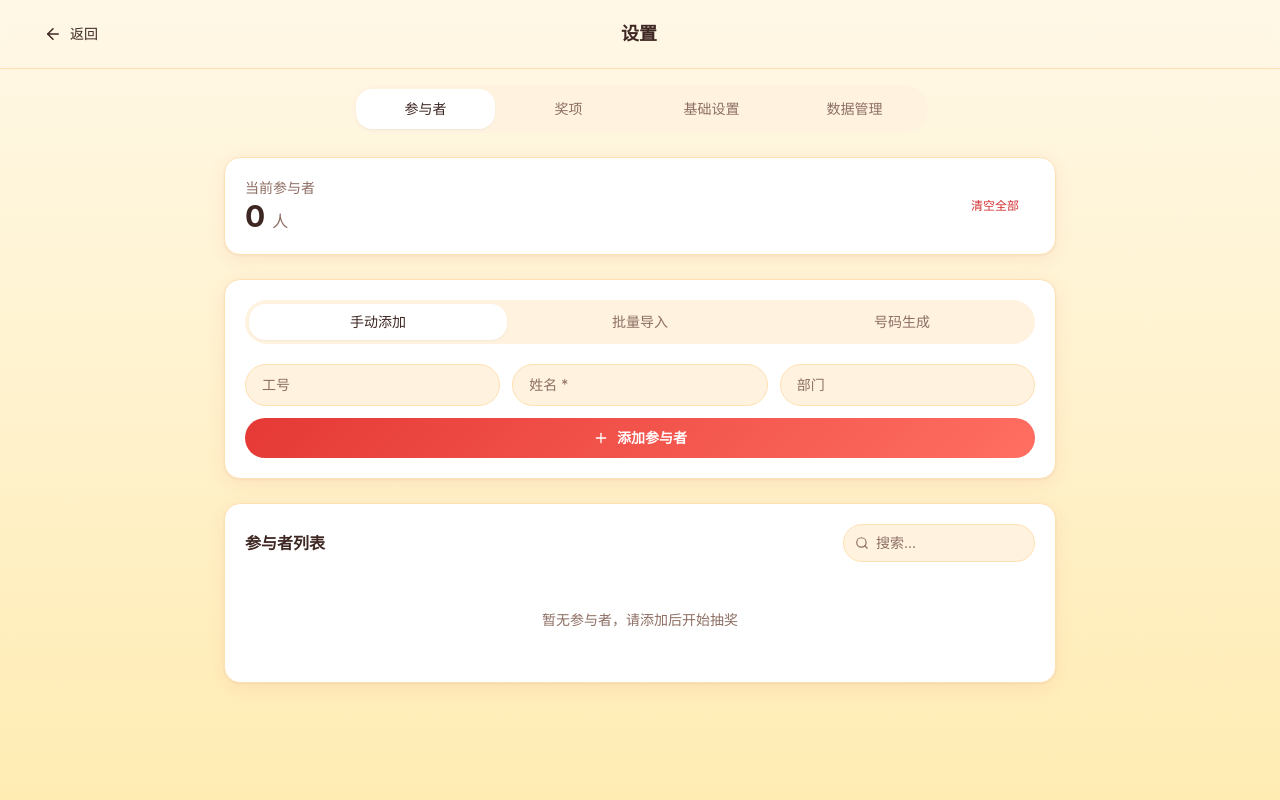
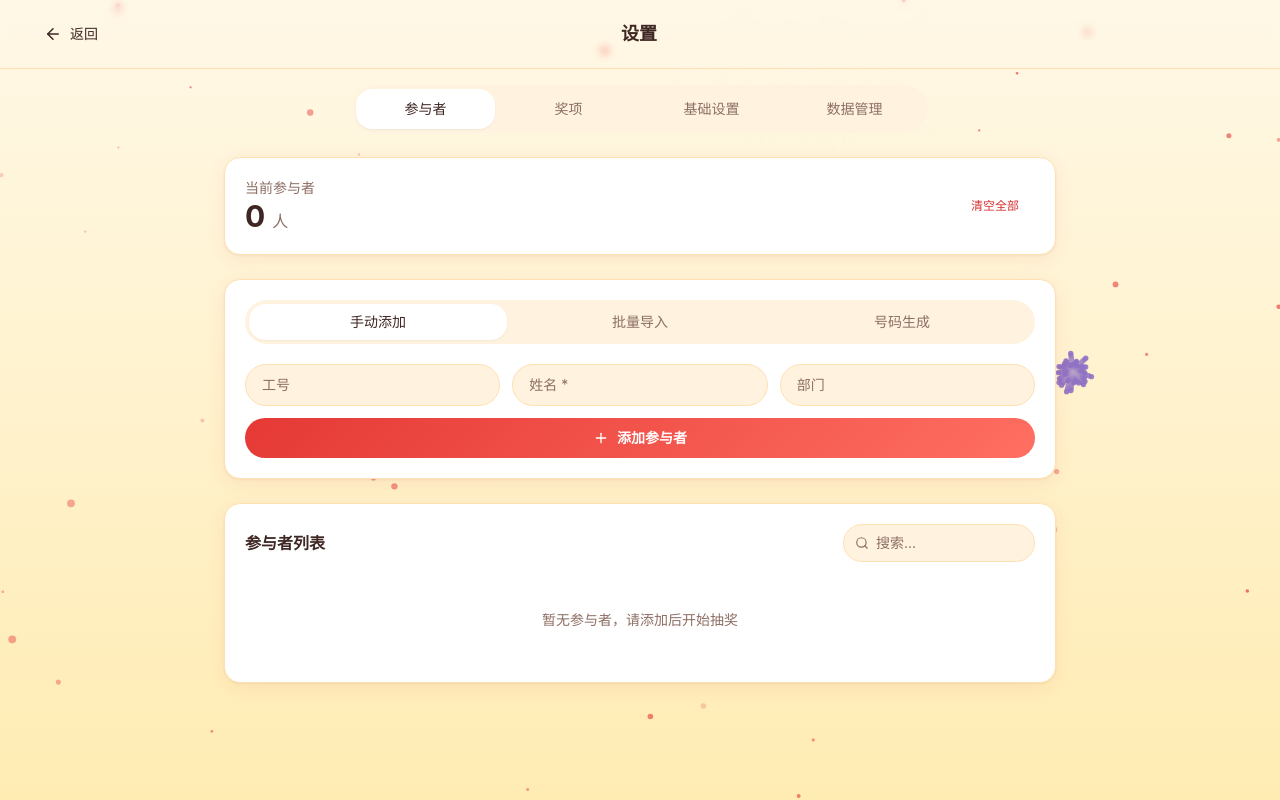
Before and after one commit to moozhu/LotteryApp, a React (Vite) app: page /settings in a window 1280 px wide. Built offline with nearby package versions, Linux system fonts and the light colour scheme.

Commit message:
UI: Enhance particle and firework visibility, fix transparency issues

```diff
--- a/src/components/ui/FireworkEffect.tsx
+++ b/src/components/ui/FireworkEffect.tsx
@@ -52,10 +52,13 @@ export default function FireworkEffect({ isActive = true }: FireworkEffectProps)
     }
 
     const animate = () => {
-      ctx.fillStyle = 'rgba(0, 0, 0, 0.1)' // Trail effect
+      // Create trail effect by fading out existing content
+      ctx.globalCompositeOperation = 'destination-out'
+      ctx.fillStyle = 'rgba(0, 0, 0, 0.1)'
       ctx.fillRect(0, 0, width, height)
+      ctx.globalCompositeOperation = 'source-over'
 
-      if (Math.random() < 0.02) {
+      if (Math.random() < 0.05) { // Increased frequency
         createFirework()
       }
 
@@ -64,11 +67,13 @@ export default function FireworkEffect({ isActive = true }: FireworkEffectProps)
         p.x += p.vx
         p.y += p.vy
         p.vy += 0.05 // Gravity
-        p.alpha -= 0.01
+        p.alpha -= 0.015 // Faster fade
         ctx.beginPath()
-        ctx.arc(p.x, p.y, 2, 0, Math.PI * 2)
-        ctx.fillStyle = p.color.replace(')', `, ${p.alpha})`).replace('hsl', 'hsla')
+        ctx.arc(p.x, p.y, p.alpha * 3, 0, Math.PI * 2) // Size scales with alpha
+        ctx.fillStyle = p.color
+        ctx.globalAlpha = p.alpha
         ctx.fill()
+        ctx.globalAlpha = 1.0
       })
 
       requestAnimationFrame(animate)
@@ -96,7 +101,7 @@ export default function FireworkEffect({ isActive = true }: FireworkEffectProps)
   return (
     <canvas
       ref={canvasRef}
-      className="fixed inset-0 pointer-events-none z-0 opacity-40 mix-blend-screen"
+      className="fixed inset-0 pointer-events-none z-0 opacity-80"
     />
   )
 }
--- a/src/components/ui/ParticleBackground.tsx
+++ b/src/components/ui/ParticleBackground.tsx
@@ -1,7 +1,9 @@
 import { useEffect, useRef } from 'react'
+import { useLotteryStore } from '@/store/lottery'
 
 export default function ParticleBackground() {
   const canvasRef = useRef<HTMLCanvasElement>(null)
+  const theme = useLotteryStore(s => s.settings.theme)
 
   useEffect(() => {
     const canvas = canvasRef.current
@@ -18,6 +20,16 @@ export default function ParticleBackground() {
     const particles: Particle[] = []
     const particleCount = 50
 
+    // Get primary color from CSS variable
+    const getPrimaryColor = () => {
+      const style = getComputedStyle(document.documentElement)
+      const color = style.getPropertyValue('--primary').trim()
+      // Convert hex to rgb if needed, or just return it if it's a valid color string
+      return color || '#E53935'
+    }
+
+    const primaryColor = getPrimaryColor()
+
     class Particle {
       x: number
       y: number
@@ -25,14 +37,16 @@ export default function ParticleBackground() {
       vy: number
       size: number
       alpha: number
+      color: string
 
       constructor() {
         this.x = Math.random() * width
         this.y = Math.random() * height
         this.vx = (Math.random() - 0.5) * 0.5
         this.vy = (Math.random() - 0.5) * 0.5
-        this.size = Math.random() * 2
-        this.alpha = Math.random() * 0.5 + 0.1
+        this.size = Math.random() * 3 + 1 // Increased size
+        this.alpha = Math.random() * 0.5 + 0.2 // Increased opacity
+        this.color = primaryColor
       }
 
       update() {
@@ -49,8 +63,10 @@ export default function ParticleBackground() {
         if (!ctx) return
         ctx.beginPath()
         ctx.arc(this.x, this.y, this.size, 0, Math.PI * 2)
-        ctx.fillStyle = `rgba(255, 255, 255, ${this.alpha})`
+        ctx.fillStyle = this.color
+        ctx.globalAlpha = this.alpha
         ctx.fill()
+        ctx.globalAlpha = 1.0
       }
     }
 
@@ -58,13 +74,15 @@ export default function ParticleBackground() {
       particles.push(new Particle())
     }
 
+    let animationId: number
+
     const animate = () => {
       ctx.clearRect(0, 0, width, height)
       particles.forEach(p => {
         p.update()
         p.draw()
       })
-      requestAnimationFrame(animate)
+      animationId = requestAnimationFrame(animate)
     }
 
     animate()
@@ -77,13 +95,16 @@ export default function ParticleBackground() {
     }
 
     window.addEventListener('resize', handleResize)
-    return () => window.removeEventListener('resize', handleResize)
-  }, [])
+    return () => {
+      window.removeEventListener('resize', handleResize)
+      cancelAnimationFrame(animationId)
+    }
+  }, [theme])
 
   return (
     <canvas
       ref={canvasRef}
-      className="fixed inset-0 pointer-events-none z-0 opacity-30"
+      className="fixed inset-0 pointer-events-none z-0"
     />
   )
 }
```
